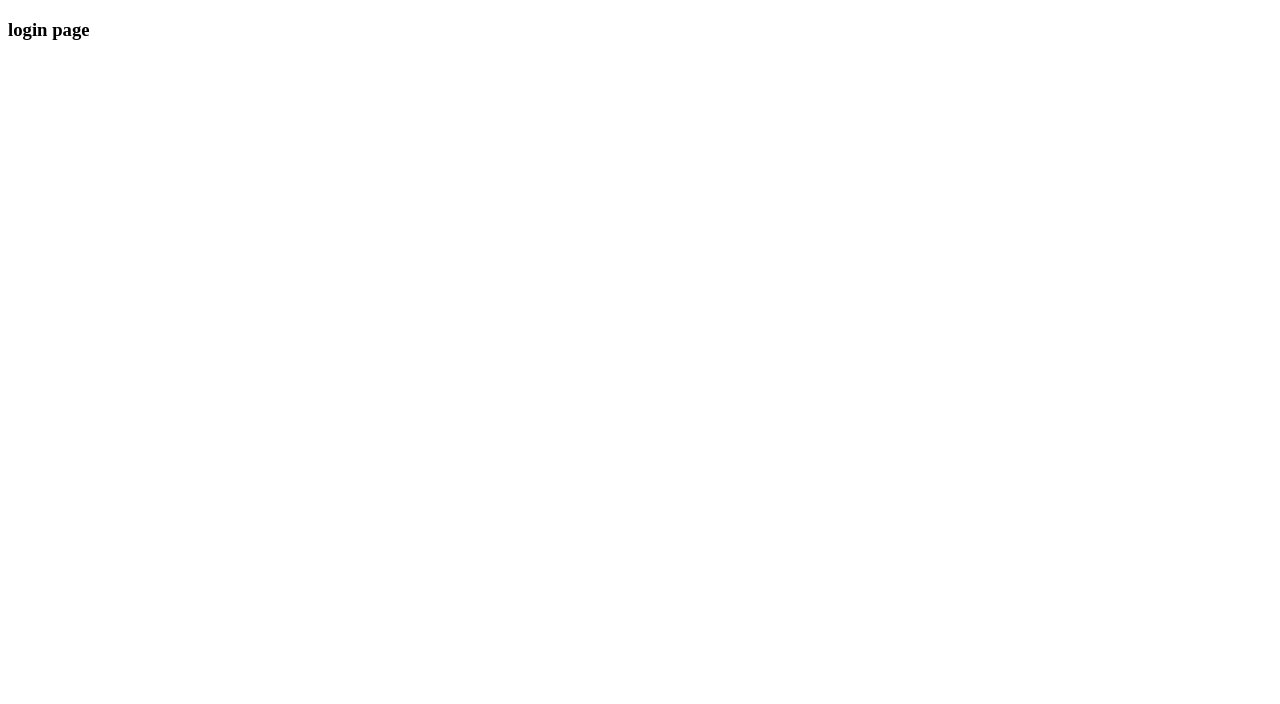
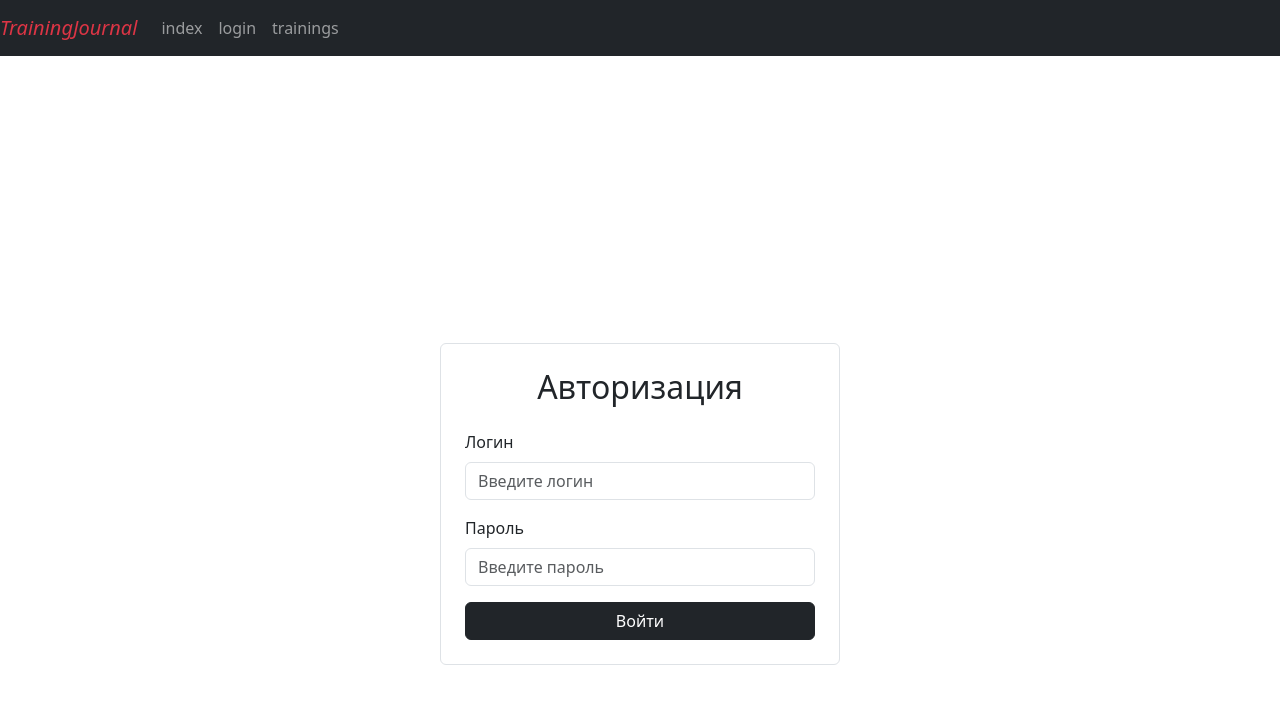
Before and after one commit to web-coder2/trainingJournal, a Nuxt app in the folder client/: page /login in a window 1280 px wide. Shown: the top 704 px of the page. Built offline with nearby package versions, Linux system fonts and the light colour scheme.

Commit message:
сделал базовые вкладки и рендер Moc даных

```diff
--- a/client/app/app.vue
+++ b/client/app/app.vue
@@ -1,3 +1,5 @@
 <template>
-  <NuxtPage />
+  <NuxtLayout>
+    <NuxtPage />
+  </NuxtLayout>
 </template>
--- /dev/null
+++ b/client/app/layouts/default.vue
@@ -0,0 +1,38 @@
+<template>
+  <div class="page-wrapper">
+    <nav class="navbar navbar-expand-md bg-dark navbar-dark">
+      <router-link class="navbar-brand text-danger fst-italic" :to="'/'">TrainingJournal</router-link>
+
+      <button class="navbar-toggler" type="button" data-toggle="collapse" data-target="#collapsibleNavbar">
+        <span class="navbar-toggler-icon"></span>
+      </button>
+
+      <div class="collapse navbar-collapse" id="collapsibleNavbar">
+        <ul class="navbar-nav">
+          <li v-for="item in items" class="nav-item" :key="item.to">
+            <router-link class="nav-link" :to="item.to">{{ item.label }}</router-link>
+          </li>
+        </ul>
+      </div>
+    </nav>
+
+    <div class="container-fluid mt-5 mb-5">
+      <slot></slot>
+    </div>
+
+  </div>
+</template>
+
+<script>
+export default {
+  data() {
+    return {
+      items: [
+        { label: 'index', to: '/' },
+        { label: 'login', to: '/login' },
+        { label: 'trainings', to: '/trainings' },
+      ],
+    }
+  },
+}
+</script>
--- /dev/null
+++ b/client/app/pages/index.vue
@@ -0,0 +1,20 @@
+<template>
+    <div class="container-fluid mt-5">
+        <h3>{{ title }}</h3>
+        <div class="mt-3">
+            <p>Это приложение журнал тренировок где можно сохранять даные о тренировках</p>
+        </div>
+    </div>
+</template>
+
+<script>
+
+    export default {
+        data() {
+            return {
+                title: "Домашняя вкладка"
+            }
+        }
+    }
+
+</script>
--- a/client/app/pages/login.vue
+++ b/client/app/pages/login.vue
@@ -1,5 +1,49 @@
 <template>
-    <div>
-        <h3>login page</h3>
+    <div class="d-flex justify-content-center align-items-center vh-100">
+        <div class="p-4 border rounded" style="max-width: 400px; width: 100%;">
+            <h2 class="text-center mb-4">{{ title }}</h2>
+            <div class="mb-3">
+                <label class="form-label">Логин</label>
+                <input class="form-control" v-model="authData.login" placeholder="Введите логин" required>
+            </div>
+            <div class="mb-3">
+                <label class="form-label">Пароль</label>
+                <input class="form-control" v-model="authData.password" placeholder="Введите пароль" required>
+            </div>
+            <button type="button" @click="authUser()" class="btn btn-dark w-100">Войти</button>
+        </div>
     </div>
 </template>
+
+<script>
+
+    export default {
+        data() {
+            return {
+                authData: {
+                    login: "",
+                    password: ""
+                },
+                title: "Авторизация"
+            }
+        },
+        methods: {
+            async authUser() {
+                try {
+                    const response = await fetch('http://localhost:3000/users/auth', {
+                        method: 'POST',
+                        headers: {
+                            'Content-Type': 'application/json'
+                        },
+                        body: JSON.stringify({ authUser: this.authData })
+                    })
+                    const result = await response.json()
+                    console.log(result)
+                } catch (e) {
+                    console.log(`ошибка авторизации ${e.message}`)
+                }
+            }
+        }
+    }
+
+</script>
--- /dev/null
+++ b/client/app/pages/trainings.vue
@@ -0,0 +1,48 @@
+<template>
+    <div class="container-fluid mt-3">
+        <h3>{{ title }}</h3>
+        <div class="mt-5">
+            <h5>Список тренировок</h5>
+            <div class="list-group mt-5">
+                <div class="list-group-item" v-for="(item, index) in trainingsList">
+                    <strong>{{ item.user }}</strong>
+                    <p>Список сетов за тренировку</p>
+                    <div class="card mb-3">
+                        <div class="card-body p-2">
+                            <div v-for="(set, idx) in item.sets" :key="idx" class="border rounded p-2 mb-2 bg-light">
+                                <p class="mb-1 font-weight-bold">{{ set.workoutName }}: <strong>{{ set.countRetry }} повторений</strong></p>
+                                <p>Раундов: <strong>{{ set.countRounds }}</strong></p>
+                            </div>
+                        </div>
+                    </div>
+                    <div class="d-flex justify-content-between">
+                        <strong>{{ item.date }}</strong>
+                        <strong :class="item.trainingSuccess ? 'text-success' : 'text-danger'">{{ item.trainingSuccess ? 'Успешно выполнено' : 'Ослаблена тренировка' }}</strong>
+                    </div>
+                </div>
+            </div>
+        </div>
+    </div>
+</template>
+
+<script>
+
+    export default {
+        data() {
+            return {
+                title: "вкладка тренировок",
+                trainingsList: [
+                    {
+                        user: 'w3b-c0d3r',
+                        date: '2026-01-01',
+                        sets: [
+                            { workoutName: 'Прыжки на коробку', countRetry: 15, countRounds: 5 }
+                        ],
+                        trainingSuccess: true
+                    }
+                ]
+            }
+        }
+    }
+
+</script>
--- a/client/nuxt.config.ts
+++ b/client/nuxt.config.ts
@@ -1,5 +1,8 @@
 // https://nuxt.com/docs/api/configuration/nuxt-config
 export default defineNuxtConfig({
   compatibilityDate: '2025-07-15',
-  devtools: { enabled: true }
+  devtools: { enabled: true },
+  css: [
+    'bootstrap/dist/css/bootstrap.css'
+  ],
 })
--- a/client/package.json
+++ b/client/package.json
@@ -10,7 +10,10 @@
     "postinstall": "nuxt prepare"
   },
   "dependencies": {
+    "bootstrap": "^5.3.8",
+    "jquery": "^4.0.0",
     "nuxt": "^4.5.1",
+    "popper.js": "^1.16.1",
     "vue": "^3.5.40",
     "vue-router": "^5.2.0"
   }
```
Also changed, not shown: 1 other file (tests, documents, lock files or other folders).
